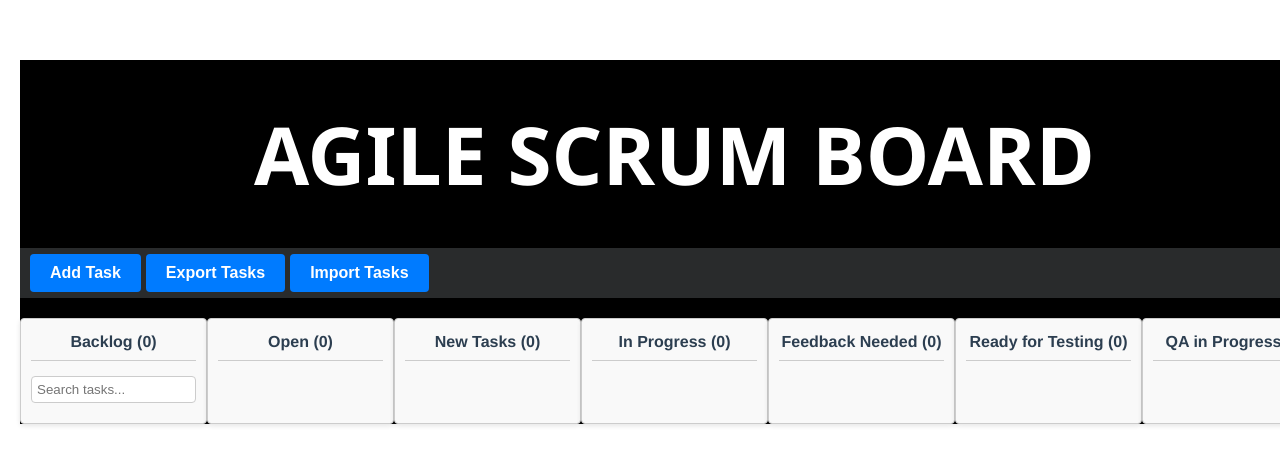
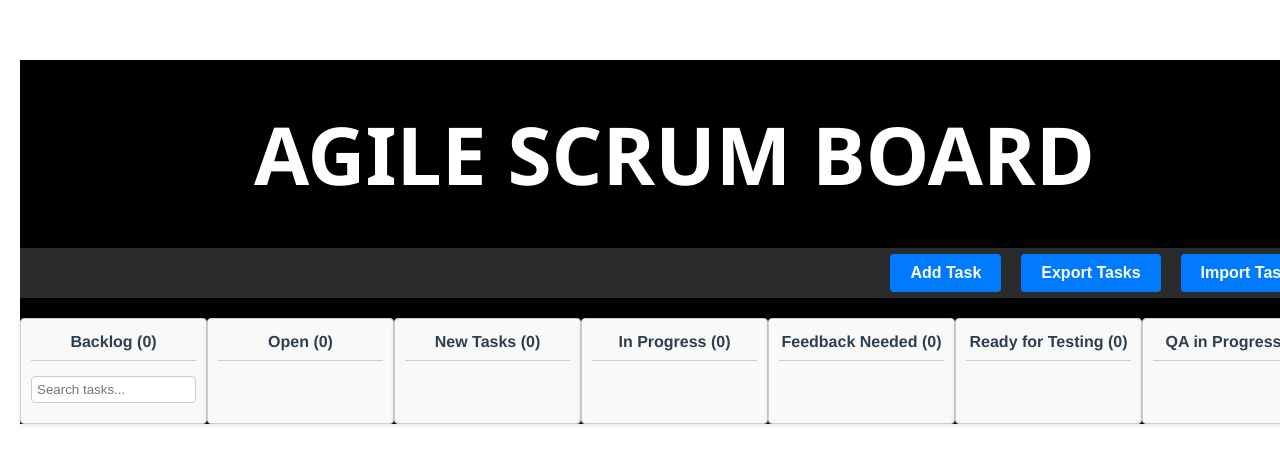
Before and after one commit to muhammad-usama-anjum/Scrum-Board-in-vue, a Vue app in the folder scrum-board/: page / in a window 1280 px wide. Shown: the part 158-622 px from the top of the page. Built offline with nearby package versions, Linux system fonts and the light colour scheme.

Commit message:
adjusted buttons css

```diff
--- a/scrum-board/src/components/ScrumBoard.vue
+++ b/scrum-board/src/components/ScrumBoard.vue
@@ -340,13 +340,18 @@ export default {
     margin-bottom: 10px;
     font-weight: bold;
   }
+  .action-buttons.add-task-btn{
+    justify-content: flex-start;
+  }
 
   .action-buttons {
     width: 100%;
     display: flex;
-    justify-content: flex-start;
+    justify-content: flex-end;
     margin-bottom: 20px;
   }
+
+
 
   .md{
     height: 50px;
@@ -387,6 +392,7 @@ export default {
 }
 
   .add-task-btn {
+    justify-content: flex-start;
     padding: 10px 20px;
     font-size: 16px;
     background-color: #007bff;
@@ -394,7 +400,7 @@ export default {
     border: none;
     border-radius: 4px;
     cursor: pointer;
-    margin-right: 5px;
+    margin-right: 20px;
     margin-left: 10px;
     font-weight: bold;
   }
@@ -413,8 +419,10 @@ export default {
     border: none;
     border-radius: 4px;
     cursor: pointer;
-    margin-right: 5px;
+    margin-right: 10px;
     font-weight: bold;
+    float: right;
+
   }
 
   .import-tasks-btn:hover{
@@ -432,7 +440,7 @@ export default {
     border: none;
     border-radius: 4px;
     cursor: pointer;
-    margin-right: 5px;
+    margin-right: 20px;
     font-weight: bold;
   }
 
```
